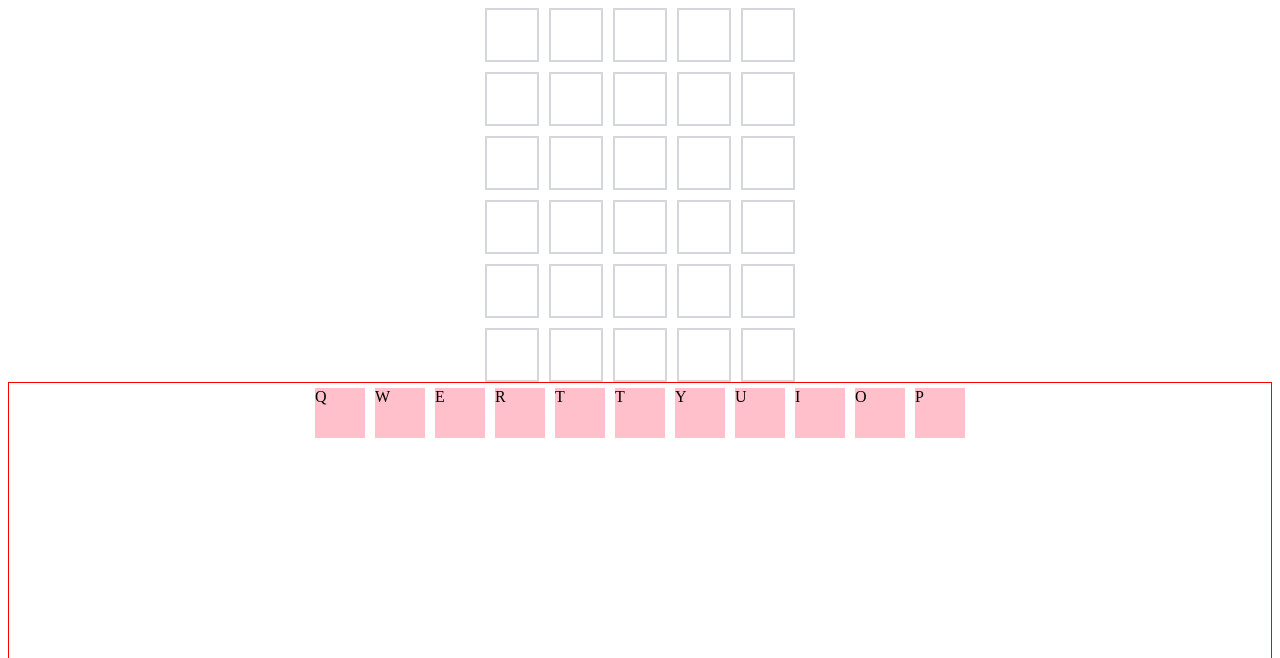
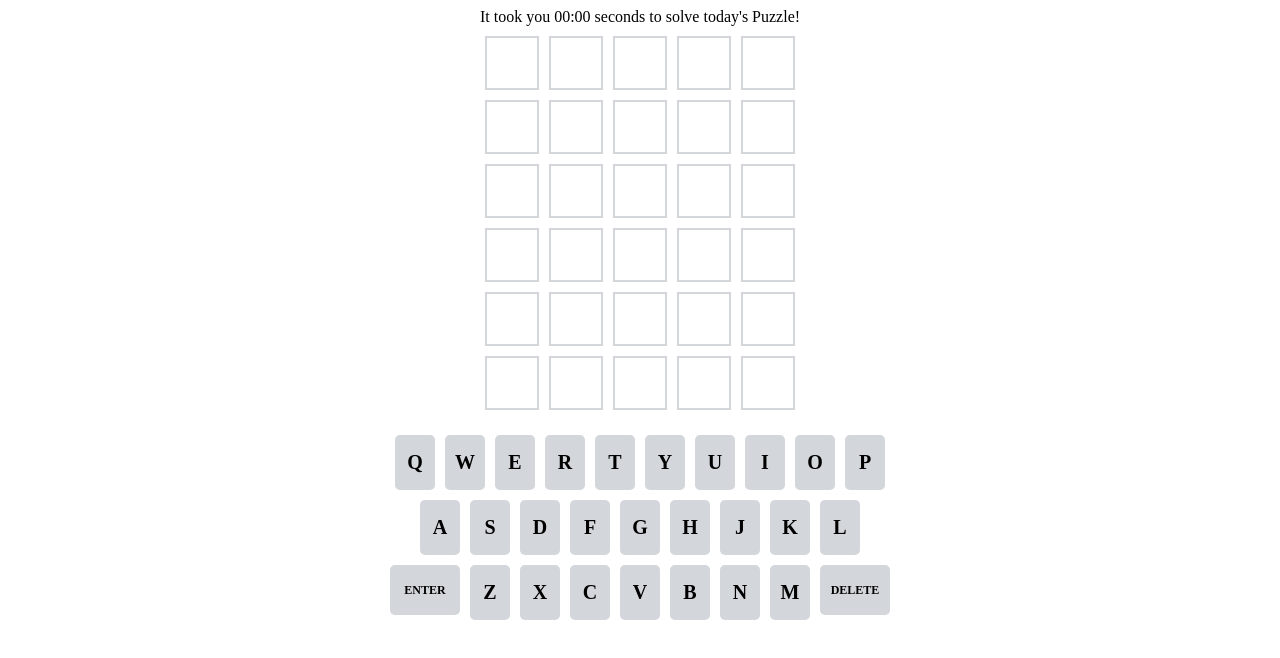
Before and after one commit to soheeparklee/sc_project_wordle_improved, a plain HTML site: page index.html in a window 1280 px wide. Shown: the part 66-724 px from the top of the page. Drawn offline with Linux system fonts and the light colour scheme.

Commit message:
feat: HTML, CSS complete

```diff
--- a/footer.css
+++ b/footer.css
@@ -1,13 +1,31 @@
+footer{
+    margin-top: 20px;
+}
 .keyboard{
-    height: 500px;
-            border: 1px solid red;
-            display: flex;
-            justify-content: center;
-            align-items: top;
+    display: flex;
+    justify-content: center;
+    align-items: top;
+
 }
 .alphabet{
-    background-color: pink;
-            width: 50px;
-            height: 50px;
-            margin: 5px;
+    background-color: rgb(211,214,218);
+    width: 40px;
+    height: 55px;
+    margin: 5px;
+    border-radius: 5px;
+    text-align: center;
+    line-height: 55px;
+    font-size: 20px;
+    font-weight: 800;
 }
+.other{
+    background-color: rgb(211,214,218);
+    width: 70px;
+    height: 50px;
+    margin: 5px;
+    border-radius: 5px;
+    text-align: center;
+    line-height: 50px;
+    font-size: 12px;
+    font-weight: 700;
+}
--- a/index.html
+++ b/index.html
@@ -26,52 +26,57 @@
 
     <main>
 
-            <div class="box_row box_row_0">
-                <div class="box_block"></div>
-                <div class="box_block"></div>
-                <div class="box_block"></div>
-                <div class="box_block"></div>
-                <div class="box_block"></div>
+        <span class="timer-box">It took you
+            <span class="time">00:00</span>
+            seconds to solve today's Puzzle!
+        </span>
+
+            <div class="box_row row_0">
+                <div class="box_block" data-index="00"></div>
+                <div class="box_block" data-index="01"></div>
+                <div class="box_block" data-index="02"></div>
+                <div class="box_block" data-index="03"></div>
+                <div class="box_block" data-index="04"></div>
             </div>
 
-            <div class="box_row box_row_1">
-                <div class="box_block"></div>
-                <div class="box_block"></div>
-                <div class="box_block"></div>
-                <div class="box_block"></div>
-                <div class="box_block"></div>
+            <div class="box_row row_1">
+                <div class="box_block" data-index="10"></div>
+                <div class="box_block" data-index="11"></div>
+                <div class="box_block" data-index="12"></div>
+                <div class="box_block" data-index="13"></div>
+                <div class="box_block" data-index="14"></div>
             </div>
 
-            <div class="box_row box_row_2">
-                <div class="box_block"></div>
-                <div class="box_block"></div>
-                <div class="box_block"></div>
-                <div class="box_block"></div>
-                <div class="box_block"></div>
+            <div class="box_row row_2">
+                <div class="box_block" data-index="20"></div>
+                <div class="box_block" data-index="21"></div>
+                <div class="box_block" data-index="22"></div>
+                <div class="box_block" data-index="23"></div>
+                <div class="box_block" data-index="24"></div>
             </div>
 
-            <div class="box_row box_row_3">
-                <div class="box_block"></div>
-                <div class="box_block"></div>
-                <div class="box_block"></div>
-                <div class="box_block"></div>
-                <div class="box_block"></div>
+            <div class="box_row row_3">
+                <div class="box_block" data-index="30"></div>
+                <div class="box_block" data-index="31"></div>
+                <div class="box_block" data-index="32"></div>
+                <div class="box_block" data-index="33"></div>
+                <div class="box_block" data-index="34"></div>
             </div>
 
-            <div class="box_row box_row_4">
-                <div class="box_block"></div>
-                <div class="box_block"></div>
-                <div class="box_block"></div>
-                <div class="box_block"></div>
-                <div class="box_block"></div>
+            <div class="box_row row_4">
+                <div class="box_block" data-index="40"></div>
+                <div class="box_block" data-index="41"></div>
+                <div class="box_block" data-index="42"></div>
+                <div class="box_block" data-index="43"></div>
+                <div class="box_block" data-index="44"></div>
             </div>
 
-            <div class="box_row box_row_5">
-                <div class="box_block"></div>
-                <div class="box_block"></div>
-                <div class="box_block"></div>
-                <div class="box_block"></div>
-                <div class="box_block"></div>
+            <div class="box_row row_5">
+                <div class="box_block" data-index="50"></div>
+                <div class="box_block" data-index="51"></div>
+                <div class="box_block" data-index="52"></div>
+                <div class="box_block" data-index="53"></div>
+                <div class="box_block" data-index="54"></div>
             </div>
 
 
@@ -80,18 +85,40 @@
 
     <footer>
         <div class="keyboard column_0">
-            <div class="alphabet">Q</div>
-            <div class="alphabet">W</div>
-            <div class="alphabet">E</div>
-            <div class="alphabet">R</div>
-            <div class="alphabet">T</div>
-            <div class="alphabet">T</div>
-            <div class="alphabet">Y</div>
-            <div class="alphabet">U</div>
-            <div class="alphabet">I</div>
-            <div class="alphabet">O</div>
-            <div class="alphabet">P</div>
+            <div class="alphabet" data-key="Q">Q</div>
+            <div class="alphabet" data-key="W">W</div>
+            <div class="alphabet" data-key="E">E</div>
+            <div class="alphabet" data-key="R">R</div>
+            <div class="alphabet" data-key="T">T</div>
+            <div class="alphabet" data-key="Y">Y</div>
+            <div class="alphabet" data-key="U">U</div>
+            <div class="alphabet" data-key="I">I</div>
+            <div class="alphabet" data-key="O">O</div>
+            <div class="alphabet" data-key="P">P</div>
+        </div>
+        <div class="keyboard column_1">
+            <div class="alphabet" data-key="A">A</div>
+            <div class="alphabet" data-key="S">S</div>
+            <div class="alphabet" data-key="D">D</div>
+            <div class="alphabet" data-key="F">F</div>
+            <div class="alphabet" data-key="G">G</div>
+            <div class="alphabet" data-key="H">H</div>
+            <div class="alphabet" data-key="J">J</div>
+            <div class="alphabet" data-key="K">K</div>
+            <div class="alphabet" data-key="L">L</div>
+        </div>
+        <div class="keyboard column_2">
+            <div class="other enter" data-key="enter">ENTER</div>
+            <div class="alphabet" data-key="Z">Z</div>
+            <div class="alphabet" data-key="X">X</div>
+            <div class="alphabet" data-key="C">C</div>
+            <div class="alphabet" data-key="V">V</div>
+            <div class="alphabet" data-key="B">B</div>
+            <div class="alphabet" data-key="N">N</div>
+            <div class="alphabet" data-key="M">M</div>
+            <div class="other delete" data-key="delete">DELETE</div>
         </div>
     </footer>
+    <script src="script.js"></script>
 </body>
 </html>
--- /dev/null
+++ b/script.js
@@ -0,0 +1,11 @@
+f
+
+function appStart(){
+    const handleKeyDown= () =>{
+
+    }
+    }
+
+}
+
+appStart()
```
